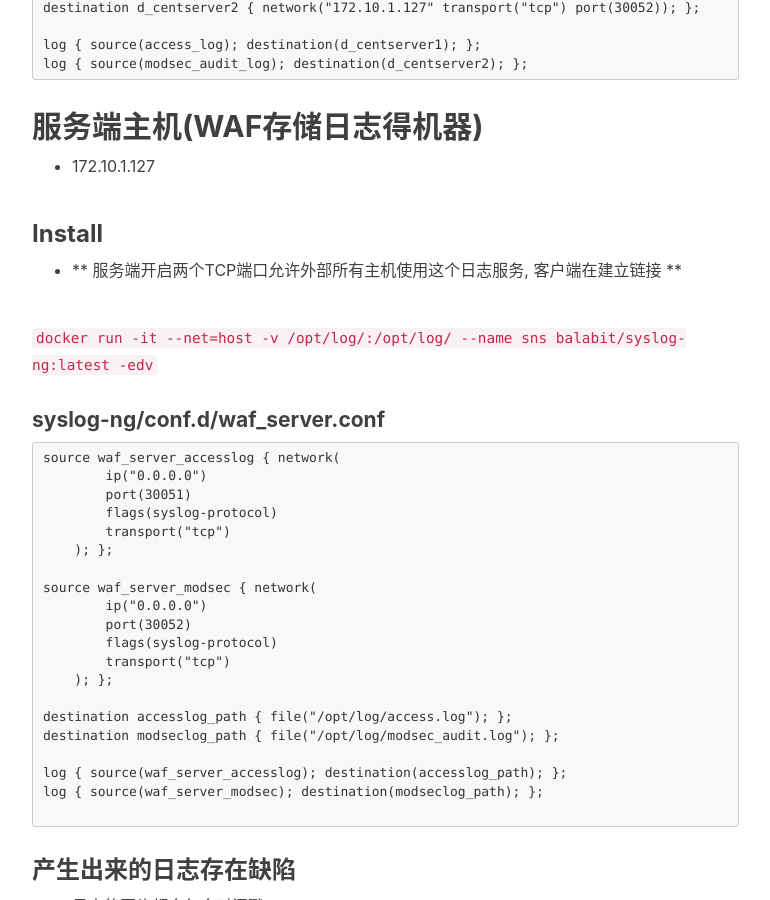
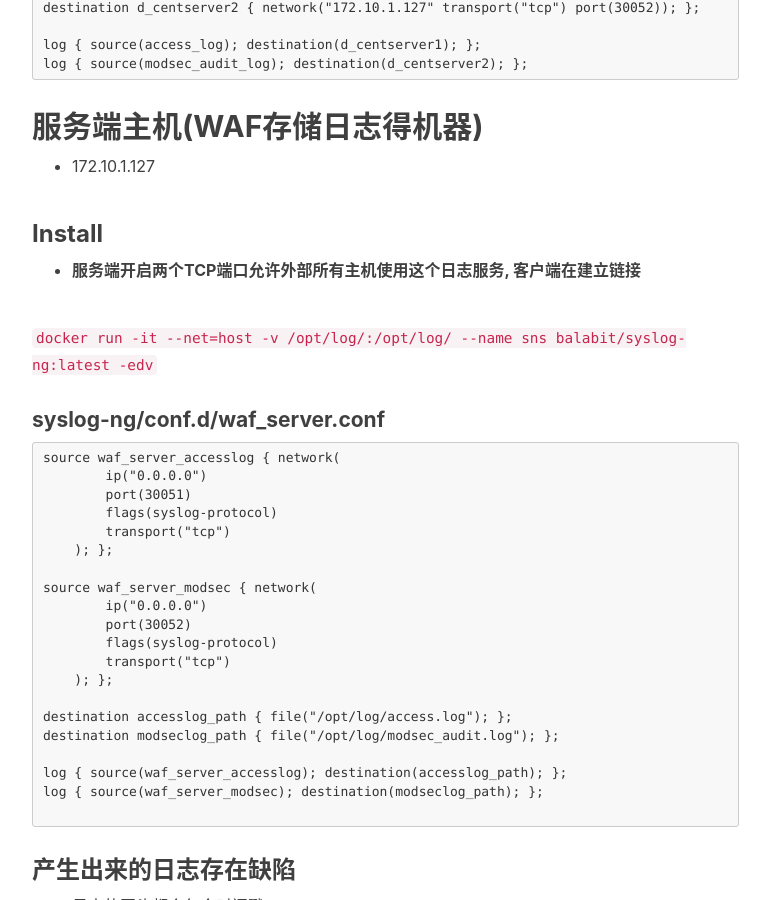
Before and after one commit to xx-zhang/meigea.github.io, a Jekyll site: the page built from _posts/2018-03-22-部署WAF引擎解决方案.md, in a window 1280 px wide and 900 px high, scrolled down 1139 px. Shown: the whole window, without its empty margins (233-1003 px from the left). Built offline with Jekyll 4.4.1, drawn with Linux system fonts in a browser that asks for light colours; nearby versions of some CDN libraries; our own code applies the rules of GitHub Pages for plain Markdown files; comment, search, counter and statistics services are not loaded; part of the change alters nothing that is shown; some of the changed text lies outside the part shown.

Commit message:
修改部分内容

```diff
--- a/_posts/2018-05-16-部署WAF引擎解决方案.md
+++ b/_posts/2018-03-22-部署WAF引擎解决方案.md
@@ -2,7 +2,7 @@
 layout:     post
 title:      部署WAF引擎解决方案
 subtitle:   部署WAF引擎出现的问题和解决方案
-date:       2018-05-16
+date:       2018-03-22
 author:     meigea
 header-img: img/post-bg-3.png
 catalog: true
@@ -51,7 +51,7 @@ log { source(modsec_audit_log); destination(d_centserver2); };
 
 ### Install
 
-- ** 服务端开启两个TCP端口允许外部所有主机使用这个日志服务, 客户端在建立链接 **
+- **服务端开启两个TCP端口允许外部所有主机使用这个日志服务, 客户端在建立链接**
 
 `docker run -it --net=host -v /opt/log/:/opt/log/ --name sns balabit/syslog-ng:latest -edv`
 
```
